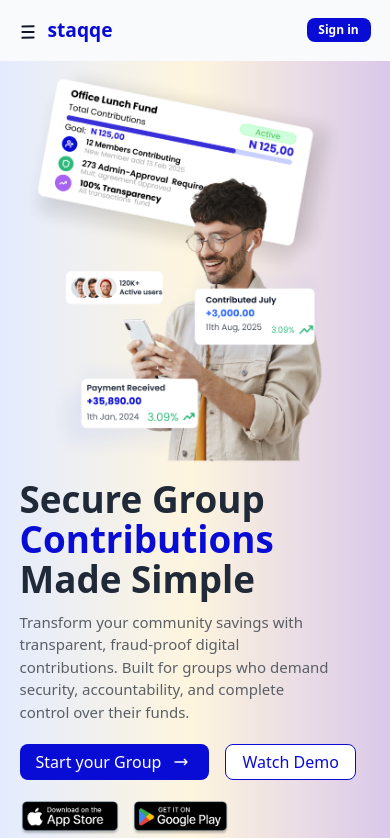
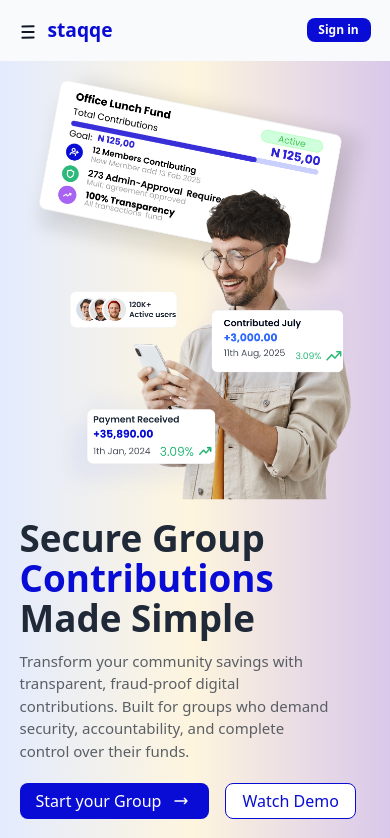
Before and after one commit to Adekunle-hub/staqqe, a Next.js app: page / in a window 390 px wide. Shown: the top 838 px of the page. Built offline with nearby package versions, Linux system fonts and the light colour scheme.

Commit message:
mobile hero image

```diff
--- a/components/Hero.tsx
+++ b/components/Hero.tsx
@@ -62,7 +62,7 @@
               src="/mobileHero.png"
               alt="staqqe"
               height={180}
-              width={320}
+              width={400}
               quality={100}
             />
           </div>
```
